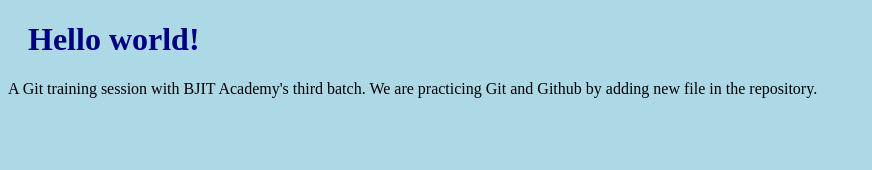
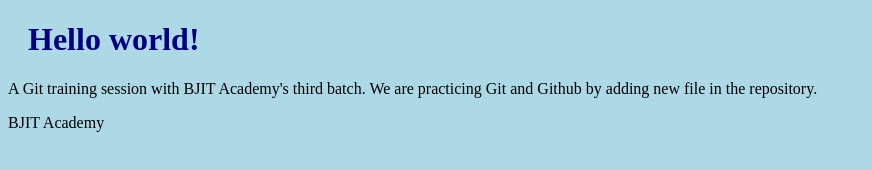
Before and after one commit to uksaha77/localediningguide, a plain HTML site: page index.html in a window 1280 px wide. Shown: the whole page, without its empty margins (0-872 px from the left). Drawn offline with Linux system fonts and the light colour scheme.

Commit message:
paragraph tag added Refs #12345

```diff
--- a/index.html
+++ b/index.html
@@ -8,6 +8,7 @@
 
 <h1>Hello world!</h1>
 <p>A Git training session with BJIT Academy's third batch. We are practicing Git and Github by adding new file in the repository.</p>
+<p>BJIT Academy</p>
 
 </body>
 </html>
```
Also changed, not shown: 1 other file.
